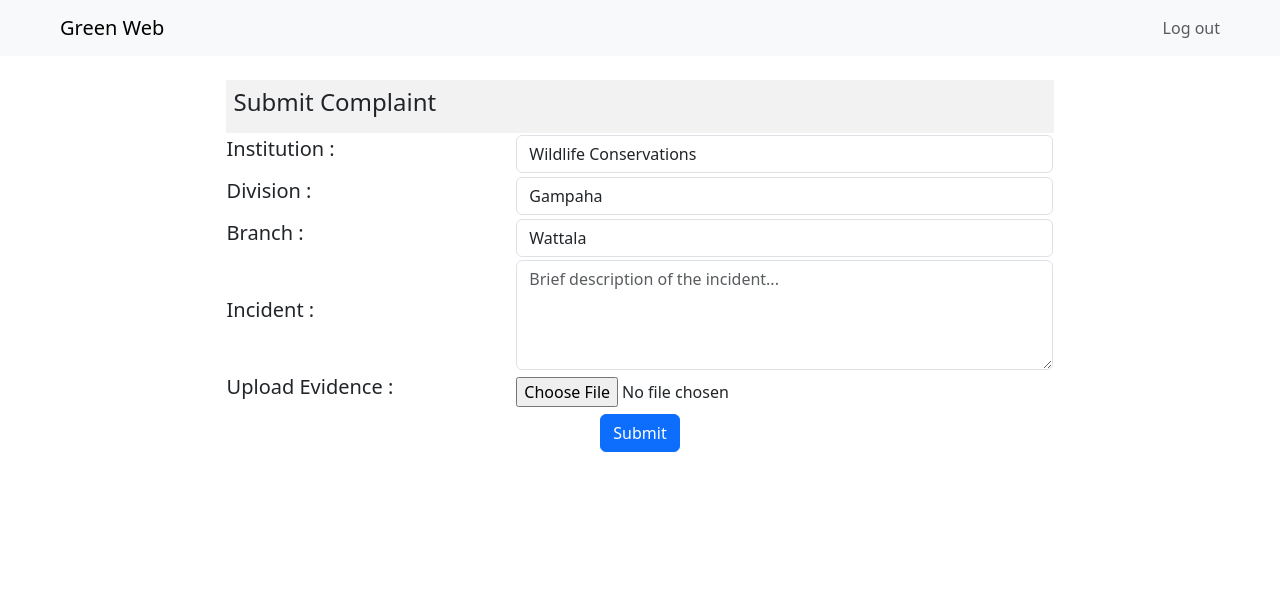
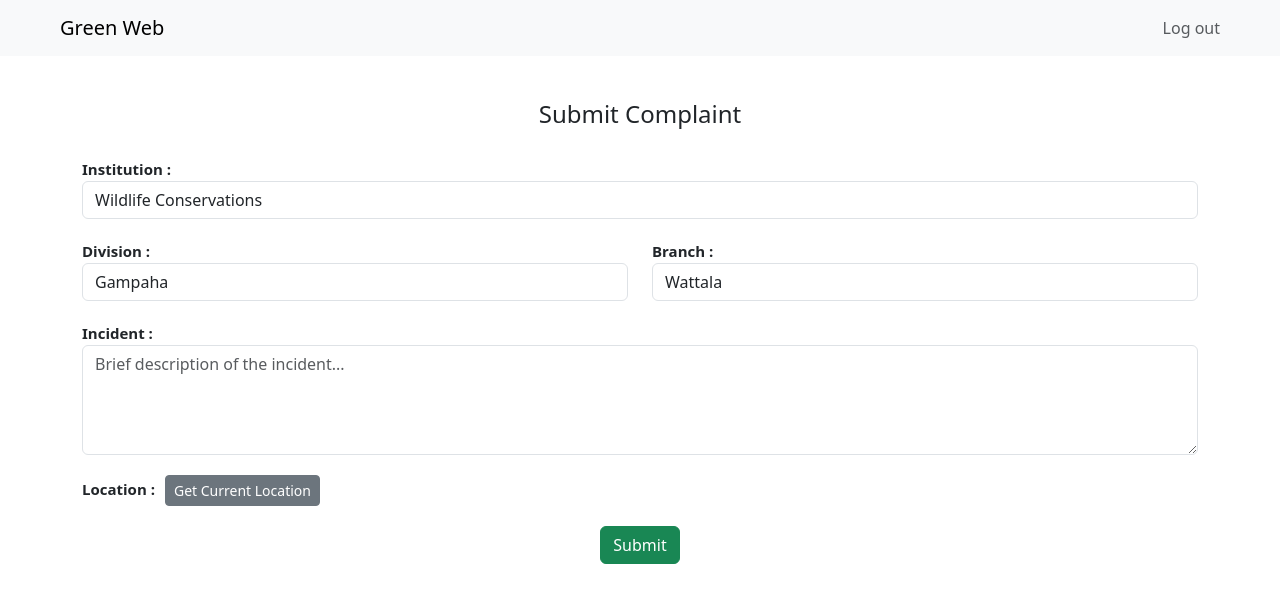
Before and after one commit to ammaar-nizam/green-web, a React (Vite) app in the folder react-frontend/: page /new-complaint in a window 1280 px wide. Shown: the top 602 px of the page. Built offline with nearby package versions, Linux system fonts and the light colour scheme.

Commit message:
adding new option to get user location

```diff
--- a/react-frontend/src/routes/pages/submit-complaint.css
+++ b/react-frontend/src/routes/pages/submit-complaint.css
@@ -1,36 +1,13 @@
-
-.user_booking {
-  max-width: 70%;
-  margin: auto;
+.row{
+  padding-top: 20px;;
 }
 
 label{
-  font-size: 20px;
 
+  font-size: 15px;
+  font-weight: bold;
 }
 
-label, select, textarea, input {
-  margin-bottom: 10px;
+.gmap{
+  padding-top: 5px;
 }
-
-
-#myFile {
-  display: block; /* Make the file input a block element */
-}
-
-
-table {
-  width: 100%;
-  border-collapse: collapse;
-
-}
-
-submit{
-  width: 20%;
-}
-
-th {
-  background-color: #f2f2f2;
-  padding: 8px;
-  text-align: left;
-}
--- a/react-frontend/src/routes/pages/submit-complaint.jsx
+++ b/react-frontend/src/routes/pages/submit-complaint.jsx
@@ -1,64 +1,100 @@
-import React from 'react';
+import React, { useState } from 'react';
 import './submit-complaint.css'; // Import the CSS file
 
+
 const SubmitComplaintPage = () => {
+  const [currentLocation, setCurrentLocation] = useState(null);
+
+  const handleGetLocation = () => {
+    if (navigator.geolocation) {
+      navigator.geolocation.getCurrentPosition(
+        (position) => {
+          const { latitude, longitude } = position.coords;
+          setCurrentLocation({ latitude, longitude });
+        },
+        (error) => {
+          console.error(error.message);
+          // Handle error
+        }
+      );
+    } else {
+      console.error('Geolocation is not supported by this browser.');
+      // Handle no geolocation support
+    }
+  };
+
+  const getGoogleMapsLink = () => {
+    if (currentLocation) {
+      const { latitude, longitude } = currentLocation;
+      return `https://www.google.com/maps?q=${latitude},${longitude}`;
+    }
+    return '';
+  };
+
   return (
-    <div>
+    <div className="container">
       <form className="user_booking" method="post">
-        <table>
-          <tbody>
-            <tr>
-              <th colSpan="2"><h4>Submit Complaint</h4></th>
-            </tr>
-            <tr>
-              <td><label htmlFor="institution">Institution :</label></td>
-              <td>
+        <div className="row">
+          <div className="col-12">
+            <h4 className="text-center">Submit Complaint</h4>
+          </div>
+        </div>
+        <div className="row">
+          <div className="col-12">
+            <label htmlFor="institution">Institution :</label>
             <select className="form-control" name="institution" id="institution">
               <option value="wildlife">Wildlife Conservations</option>
               <option value="forest">Forest Conservations</option>
             </select>
-              </td>
-            </tr>
-            <tr>
-              <td><label htmlFor="division">Division :</label></td>
-              <td>
+          </div>
+        </div>
+        <div className="row">
+          <div className="col-md-6">
+            <label htmlFor="division">Division :</label>
             <select className="form-control" name="division" id="division">
               <option value="Gampaha">Gampaha</option>
               <option value="Anuradhapura">Anuradhapura</option>
             </select>
-              </td>
-            </tr>
-            <tr>
-              <td><label htmlFor="branch">Branch :</label></td>
-              <td>
+          </div>
+          <div className="col-md-6">
+            <label htmlFor="branch">Branch :</label>
             <select className="form-control" name="branch" id="branch">
               <option value="Wattala">Wattala</option>
               <option value="Ja Ela">Ja Ela</option>
             </select>
-              </td>
-            </tr>
-            <tr>
-              <td><label htmlFor="incident">Incident :</label></td>
-              <td>
+          </div>
+        </div>
+        <div className="row">
+          <div className="col-12">
+            <label htmlFor="incident">Incident :</label>
             <textarea className="form-control" id="incident" name="incident" rows="4" placeholder='Brief description of the incident...'></textarea>
-              </td>
-            </tr>
-            <tr>
-              <td><label htmlFor="evidence">Upload Evidence :</label></td>
-              <td><input type="file" className="form-control-file" id="myFile" name="filename" /></td>
-            </tr>
-            <tr>
-            <td colSpan="2" className="text-center">
-            <div className="w-20">
-                <input type="submit" className="btn btn-primary" value="Submit" />
           </div>
-              </td>
-            </tr>
-          </tbody>
-        </table>
+        </div>
+        <div className="row">
+          <div className="col-12" >
+            <label htmlFor="location" style={{ paddingRight: '10px' }} >Location : </label>
+            <button type="button" className="btn btn-secondary btn-sm" onClick={handleGetLocation} >Get Current Location</button>
+            {currentLocation && (
+              <div className='gmap'>
+                 <input
+                  type="text"
+                  id="googleMapsLink"
+                  value={getGoogleMapsLink()}
+                  readOnly
+                  className="form-control"
+                />
+              </div>
+            )}
+          </div>
+        </div>
+        <div className="row">
+          <div className="col-12 text-center" >
+            <input type="submit" className="btn btn-success" value="Submit" />
+          </div>
+        </div>
       </form>
     </div>
   );
-}
+};
 
 export default SubmitComplaintPage;
```
Lines whose indentation alone changed are shown as unchanged.
